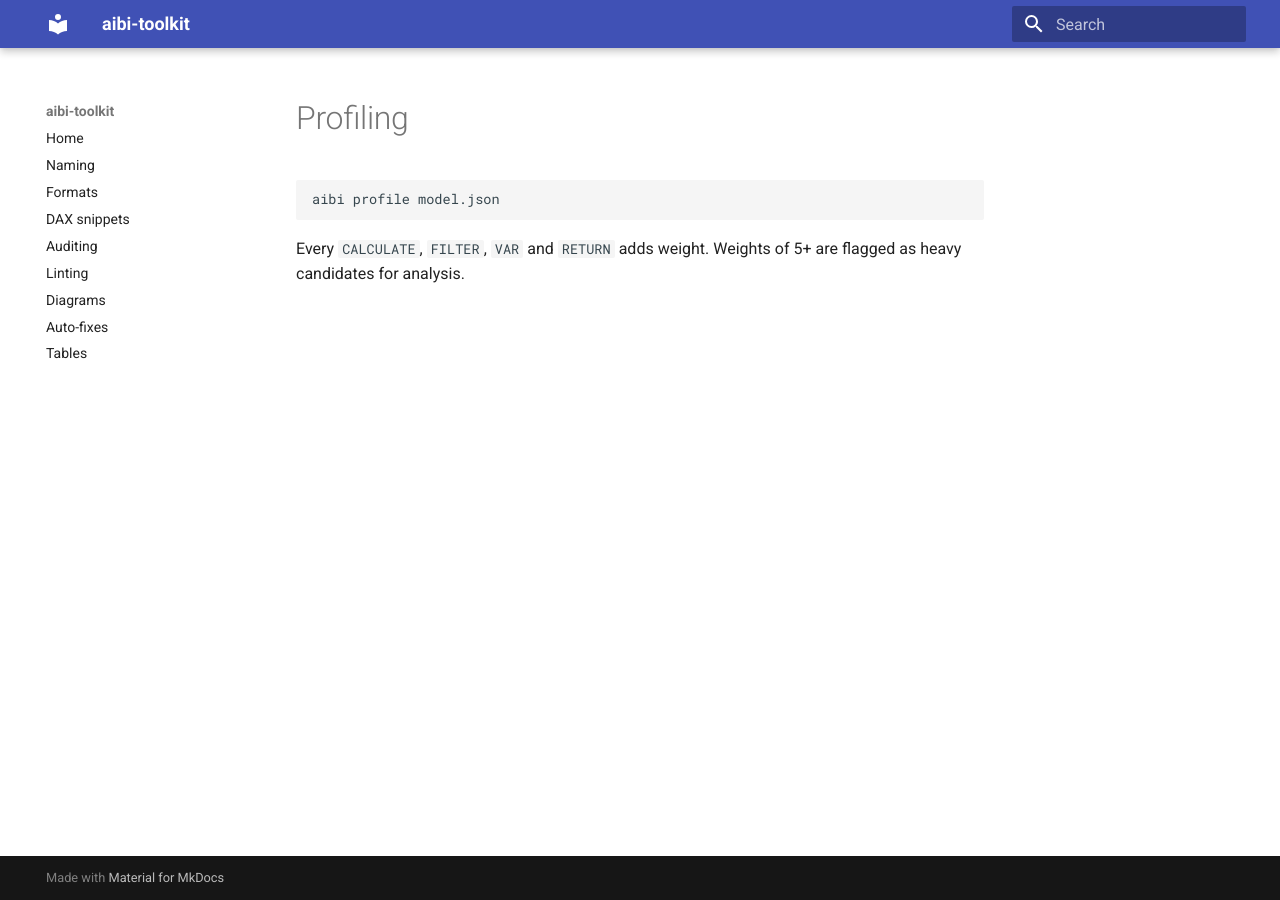
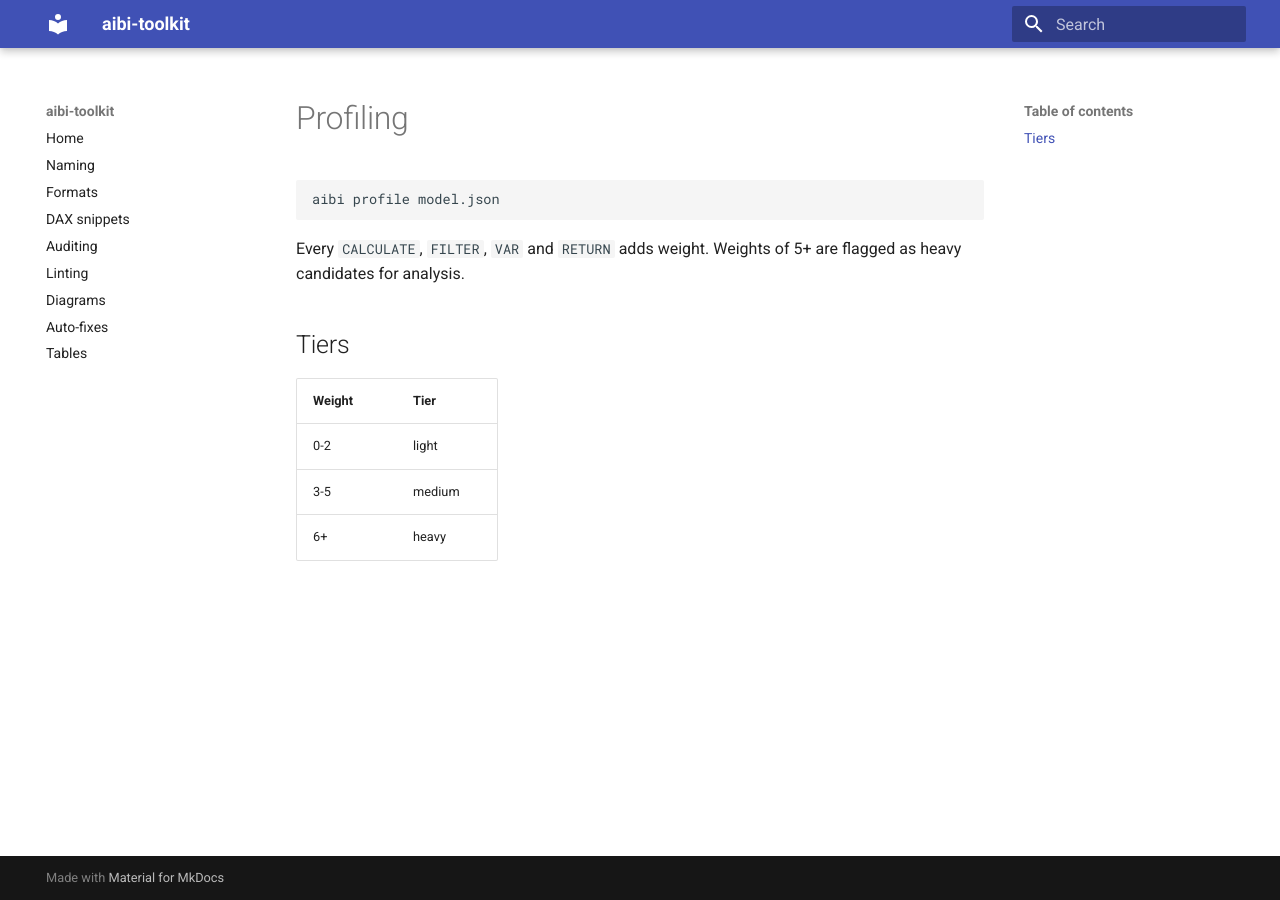
Before and after one commit to SourinRakshit-ai/aibi-toolkit, an MkDocs documentation site: the page built from docs/profiling.md, in a window 1280 px wide. Built offline with MkDocs 1.6.1 and Material for MkDocs 9.7.7, drawn with Linux system fonts in a browser that asks for light colours.

Commit message:
docs: complexity tier table

```diff
--- a/docs/profiling.md
+++ b/docs/profiling.md
@@ -6,3 +6,11 @@ aibi profile model.json
 
 Every `CALCULATE`, `FILTER`, `VAR` and `RETURN` adds weight. Weights of 5+
 are flagged as heavy candidates for analysis.
+
+## Tiers
+
+| Weight | Tier    |
+| ------ | ------- |
+| 0-2    | light   |
+| 3-5    | medium  |
+| 6+     | heavy   |
```
